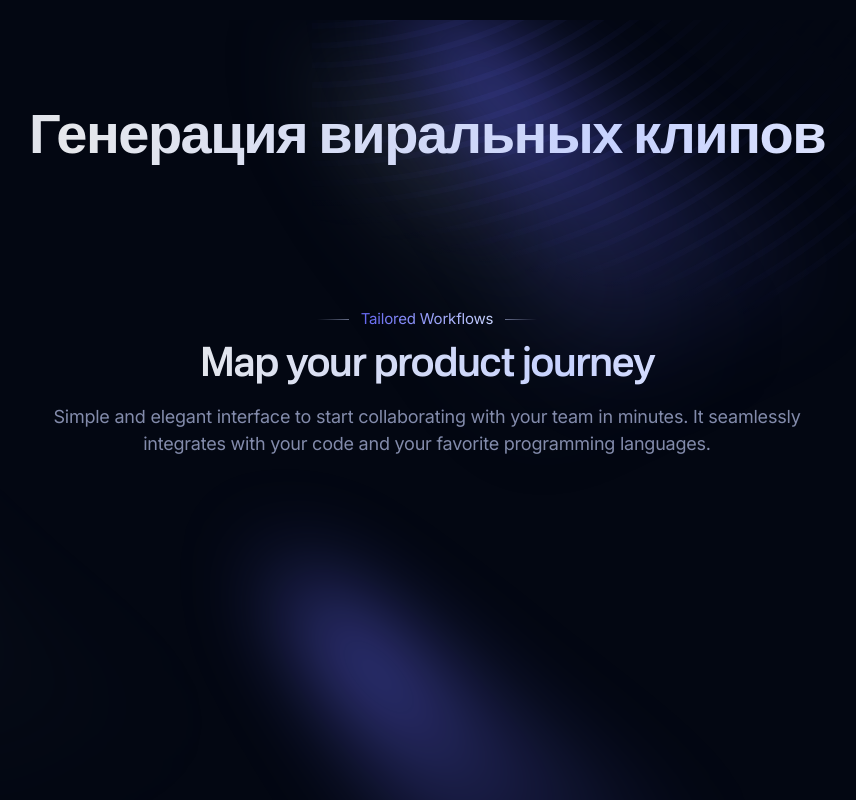
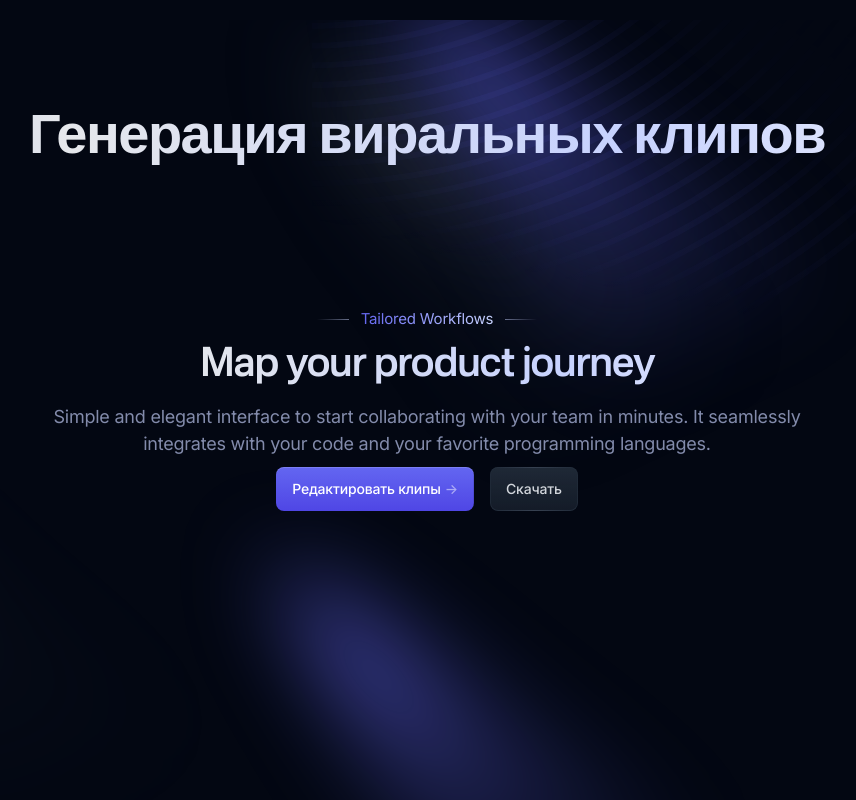
Before and after one commit to GoshaLetov/hacks-viral-frontend, a Next.js app: page /clips in a window 1280 px wide. Shown: the whole page, without its empty margins (213-1069 px from the left). Built offline with nearby package versions, Linux system fonts and the light colour scheme.

Commit message:
add editor

```diff
--- a/components/video/clips.tsx
+++ b/components/video/clips.tsx
@@ -3,6 +3,7 @@ import VideoPlayer from "@/components/video/video-player";
 
 export default function Clips() {
   const [clips, setClips] = useState<string[]>([]);
+  const [videoId, setVideoId] = useState<string | null>(null);
 
   useEffect(() => {
     console.log('useEffect called'); // Лог для проверки вызова useEffect
@@ -15,6 +16,8 @@ export default function Clips() {
       if (storedVideoId && storedClipsNum) {
         console.log(`videoId: ${storedVideoId}`);
         console.log(`clipsNum: ${storedClipsNum}`);
+
+        setVideoId(storedVideoId); // Устанавливаем videoId
 
         const clipsNum = parseInt(storedClipsNum, 10);
         const fetchedClips: string[] = [];
@@ -40,8 +43,10 @@ export default function Clips() {
         <div className="pb-12 md:pb-20">
           {/* Section header */}
           <div className="mx-auto max-w-3xl pb-12 text-center md:pb-20">
-            <div className="inline-flex items-center gap-3 pb-3 before:h-px before:w-8 before:bg-gradient-to-r before:from-transparent before:to-indigo-200/50 after:h-px after:w-8 after:bg-gradient-to-l after:from-transparent after:to-indigo-200/50">
-              <span className="inline-flex bg-gradient-to-r from-indigo-500 to-indigo-200 bg-clip-text text-transparent">
+            <div
+                className="inline-flex items-center gap-3 pb-3 before:h-px before:w-8 before:bg-gradient-to-r before:from-transparent before:to-indigo-200/50 after:h-px after:w-8 after:bg-gradient-to-l after:from-transparent after:to-indigo-200/50">
+              <span
+                  className="inline-flex bg-gradient-to-r from-indigo-500 to-indigo-200 bg-clip-text text-transparent">
                 Tailored Workflows
               </span>
             </div>
@@ -53,6 +58,33 @@ export default function Clips() {
               in minutes. It seamlessly integrates with your code and your
               favorite programming languages.
             </p>
+            {/* Buttons */}
+            <div className="mx-auto max-w-xs sm:flex sm:max-w-none sm:justify-center">
+              <div data-aos="fade-up" data-aos-delay={400}>
+                <a
+                    className="btn group mb-4 w-full bg-gradient-to-t from-indigo-600 to-indigo-500 bg-[length:100%_100%] bg-[bottom] text-white shadow-[inset_0px_1px_0px_0px_theme(colors.white/.16)] hover:bg-[length:100%_150%] sm:mb-0 sm:w-auto"
+                    href={`/editor?videoId=${videoId}&clipsNum=${clips.length}`}
+                    target="_blank" // Открываем в новой вкладке
+                    rel="noopener noreferrer" // Безопасность
+                >
+                  <span className="relative inline-flex items-center">
+                    Редактировать клипы
+                    <span
+                        className="ml-1 tracking-normal text-white/50 transition-transform group-hover:translate-x-0.5">
+                      -&gt;
+                    </span>
+                  </span>
+              </a>
+              </div>
+              <div data-aos="fade-up" data-aos-delay={600}>
+                <a
+                    className="btn relative w-full bg-gradient-to-b from-gray-800 to-gray-800/60 bg-[length:100%_100%] bg-[bottom] text-gray-300 before:pointer-events-none before:absolute before:inset-0 before:rounded-[inherit] before:border before:border-transparent before:[background:linear-gradient(to_right,theme(colors.gray.800),theme(colors.gray.700),theme(colors.gray.800))_border-box] before:[mask-composite:exclude_!important] before:[mask:linear-gradient(white_0_0)_padding-box,_linear-gradient(white_0_0)] hover:bg-[length:100%_150%] sm:ml-4 sm:w-auto"
+                    href="#0"
+                >
+                  Скачать
+                </a>
+              </div>
+            </div>
           </div>
           {/* Video grid */}
           <div className="grid grid-cols-1 sm:grid-cols-2 gap-4">
--- a/components/video/upload-form.tsx
+++ b/components/video/upload-form.tsx
@@ -3,6 +3,7 @@
 import React, { useEffect, useState } from 'react';
 import { v4 as uuidv4 } from 'uuid'; // Import UUID library
 import { useRouter } from 'next/navigation'; // Import useRouter from next/navigation
+import VideoPlayer from './video-player';
 
 export default function UploadForm() {
   const [videoId, setVideoId] = useState<string | null>(null);
@@ -87,7 +88,13 @@ export default function UploadForm() {
     }
   };
 
+  const videoSrc = 'someVideoSrc'; // Example video source
+  const videoWidth = 640; // Example video width
+  const videoHeight = 360; // Example video height
+  const clipNum = 1; // Example clip number
+
   return (
+    <div>
       <form className="mx-auto max-w-[400px]" onSubmit={handleSubmit}>
         <div>
           <label
@@ -121,5 +128,11 @@ export default function UploadForm() {
           </button>
         </div>
       </form>
+      <VideoPlayer
+        videoSrc={videoSrc}
+        videoWidth={videoWidth}
+        videoHeight={videoHeight}
+      />
+    </div>
   );
 }
--- a/package.json
+++ b/package.json
@@ -14,6 +14,7 @@
     "@types/react": "^18.2.42",
     "@types/react-dom": "^18.2.17",
     "aos": "^3.0.0-beta.6",
+    "axios": "^1.7.7",
     "next": "^14.0.4",
     "react": "^18.3.1",
     "react-dom": "^18.3.1",
@@ -24,9 +25,9 @@
     "@tailwindcss/forms": "^0.5.7",
     "@types/aos": "^3.0.7",
     "@types/uuid": "^10.0.0",
-    "uuid": "^10.0.0",
     "autoprefixer": "^10.4.16",
     "postcss": "^8.4.32",
-    "tailwindcss": "^3.3.6"
+    "tailwindcss": "^3.3.6",
+    "uuid": "^10.0.0"
   }
 }
```
Also changed, not shown: app/(video)/editor/page.tsx (added), 1 other file (tests, documents, lock files or other folders). Lines whose indentation alone changed are shown as unchanged.
